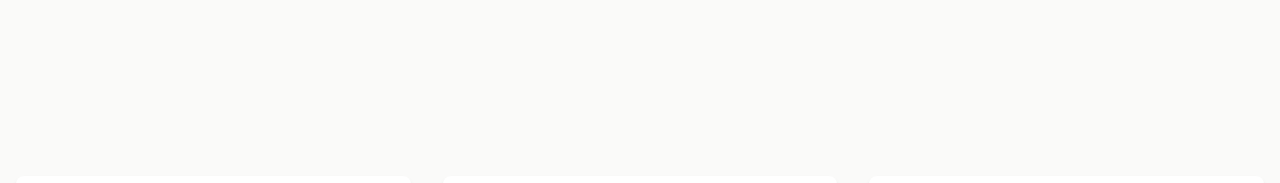
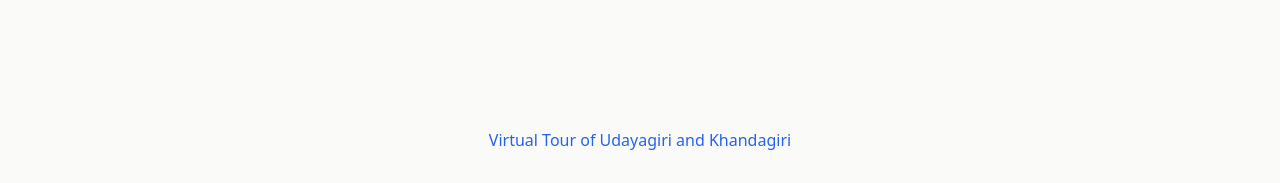
Before and after one commit to sakib2077/udayagiri, a React (Vite) app: page / in a window 1280 px wide. Shown: the part 1240-1423 px from the top of the page. Built offline with nearby package versions, Linux system fonts and the light colour scheme.

Commit message:
added vt link

```diff
--- a/src/App.tsx
+++ b/src/App.tsx
@@ -54,6 +54,8 @@ const content = {
     udayagiriCoord: "Udayagiri: Lat. 20°15'45\" N, Long. 85°47'05\" E",
     khandagiriCoord: "Khandagiri: Lat. 20°15'47\" N, Long. 85°47'08\" E",
     exploreTitle: "Explore Udayagiri",
+    virtualTour: "https://asimuseum.info/UdayGiri_Khandagiri/UdayGiri%20Khandagiri/index.htm",
+    virtualTourText: "Virtual Tour of Udayagiri and Khandagiri",
     galleryTitle: "Gallery",
     galleryImages: [
       {
@@ -238,6 +240,8 @@ const content = {
     udayagiriCoord: "उदयगिरि: अक्षांश 20°15'45\" उ., देशांतर 85°47'05\" पू.",
     khandagiriCoord: "खंडगिरि: अक्षांश 20°15'47\" उ., देशांतर 85°47'08\" पू.",
     exploreTitle: "उदयगिरि का अन्वेषण करें",
+    virtualTour: "https://asimuseum.info/UdayGiri_Khandagiri/Udayagiri%20Khandagiri/index.htm",
+    virtualTourText: "उदयगिरि और खंडगिरि का वर्चुअल टूर",
     galleryTitle: "गैलरी",
     galleryImages: [
       {
@@ -422,6 +426,8 @@ const content = {
     udayagiriCoord: "ଉଦୟଗିରି: ଅକ୍ଷାଂଶ ୨୦°୧୫'୪୫\" ଉ., ଦ୍ରାଘିମା ୮୫°୪୭'୦୫\" ପୂ.",
     khandagiriCoord: "ଖଣ୍ଡଗିରି: ଅକ୍ଷାଂଶ ୨୦°୧୫'୪୭\" ଉ., ଦ୍ରାଘିମା ୮୫°୪୭'୦୮\" ପୂ.",
     exploreTitle: "ଉଦୟଗିରି ଅନୁସନ୍ଧାନ କରନ୍ତୁ",
+    virtualTour: "https://asimuseum.info/UdayGiri_Khandagiri/Udayagiri%20Khandagiri/index.htm",
+    virtualTourText: "ଉଦୟଗିରି ଏବଂ ଖଣ୍ଡଗିରିର ଭର୍ଚୁଆଲ ଟୁର",
     galleryTitle: "ଗ୍ୟାଲେରୀ",
     galleryImages: [
       {
@@ -635,6 +641,17 @@ function App() {
               </div>
             </div>
           </div>
+          {/* Virtual Tour Link */}
+          <p className="mt-4 text-center">
+            <a
+              href={currentContent.virtualTour}
+              target="_blank"
+              rel="noopener noreferrer"
+              className="text-blue-600 hover:underline"
+            >
+              {currentContent.virtualTourText}
+            </a>
+          </p>
         </div>
 
         {/* Inline Odia PDF viewer */}
```
